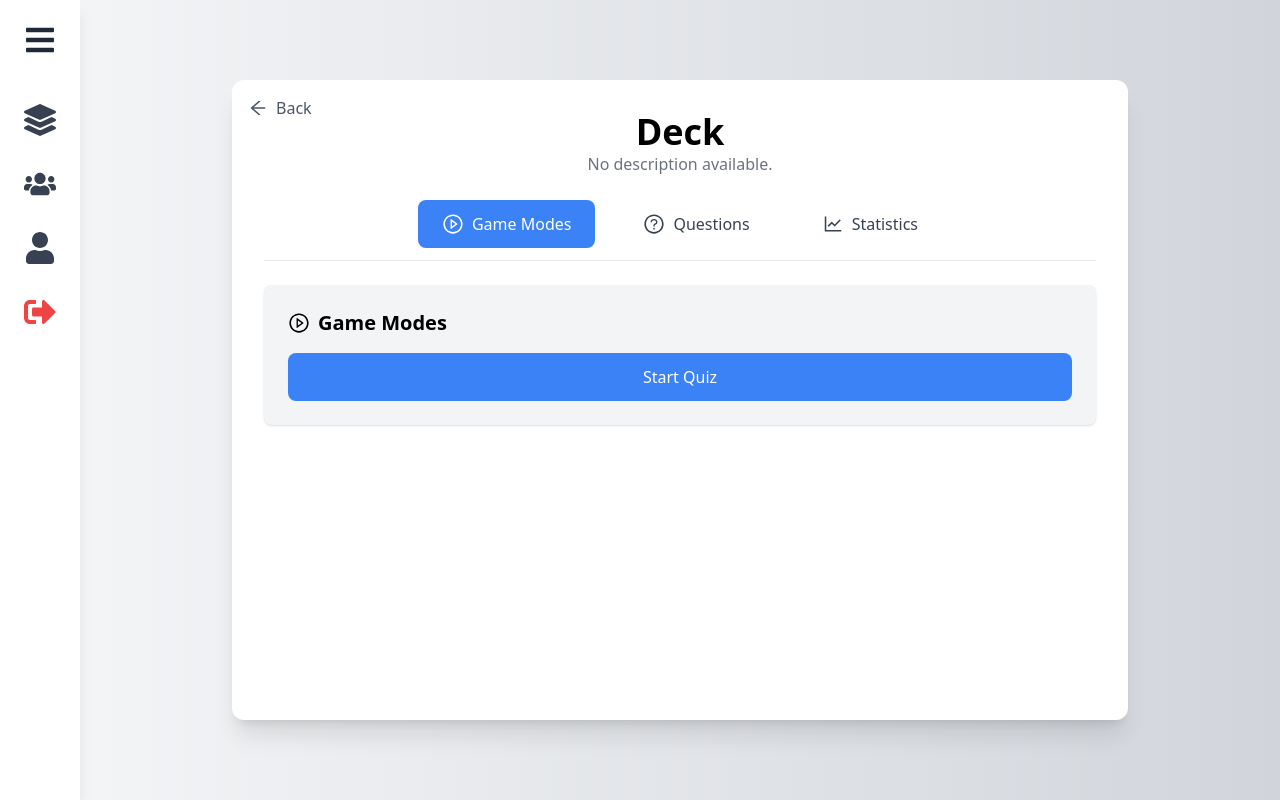
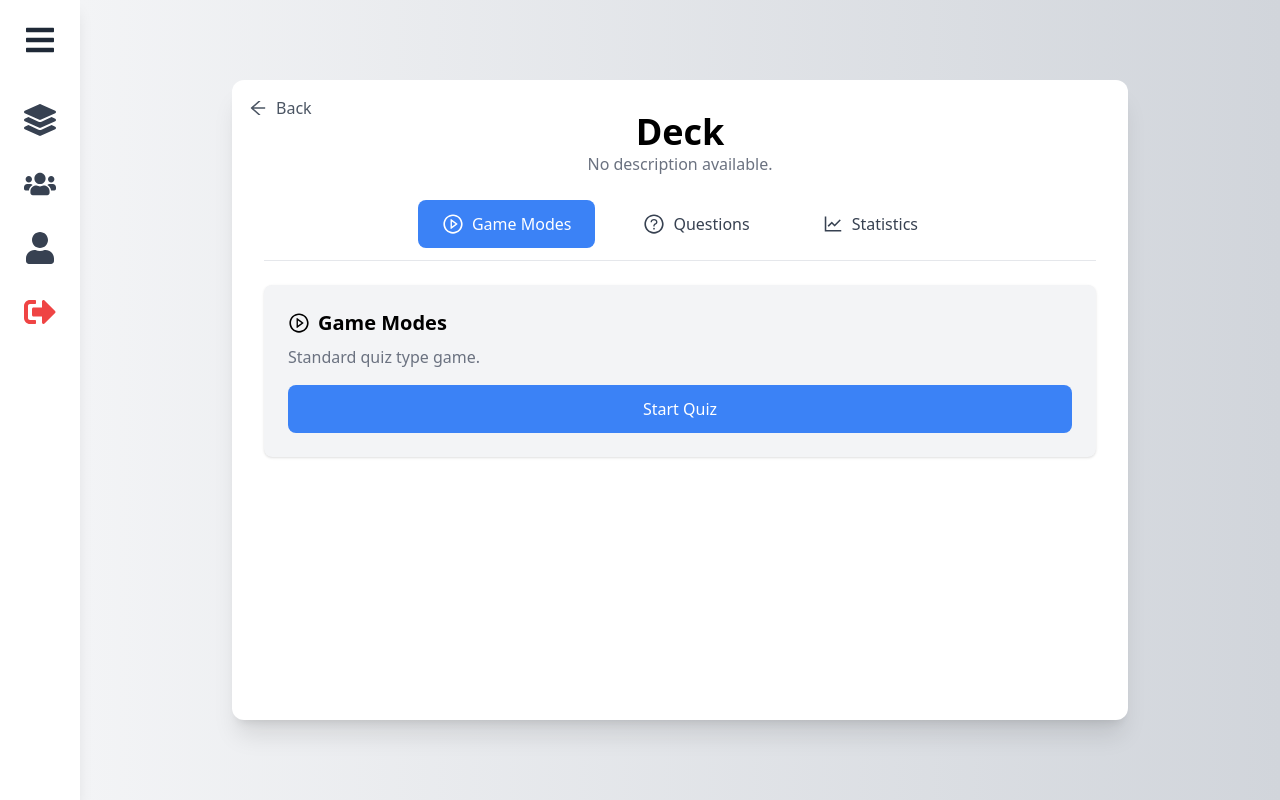
Before and after one commit to P4r1nc3/FlashDash_Frontend, a React (Vite) app: page /decks/1 in a window 1280 px wide. Built offline with nearby package versions, Linux system fonts and the light colour scheme; no server answers; sample sign-in values are in the browser's storage.

Commit message:
Added paragraph

```diff
--- a/src/pages/deckDetails/GameModesTab.tsx
+++ b/src/pages/deckDetails/GameModesTab.tsx
@@ -13,6 +13,7 @@ const GameModesTab = ({ deckId }: GameModesTabProps) => {
             <h2 className="text-xl font-semibold flex items-center gap-2">
                 <AiOutlinePlayCircle size={22} /> Game Modes
             </h2>
+            <p className="text-gray-500 mt-2">Standard quiz type game.</p>
             <button
                 className="mt-4 bg-blue-500 text-white py-3 px-6 rounded-lg w-full"
                 onClick={() => navigate(`/decks/${deckId}/quiz`)}
```
